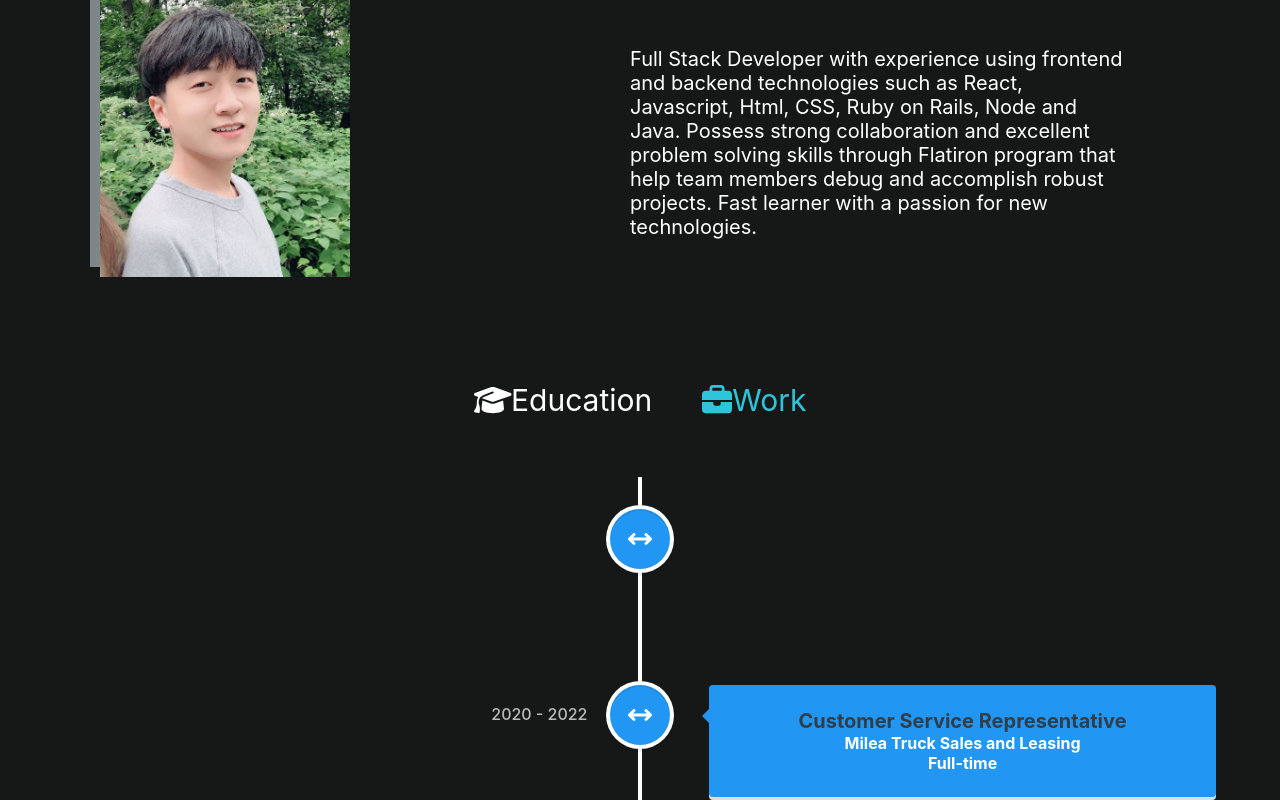
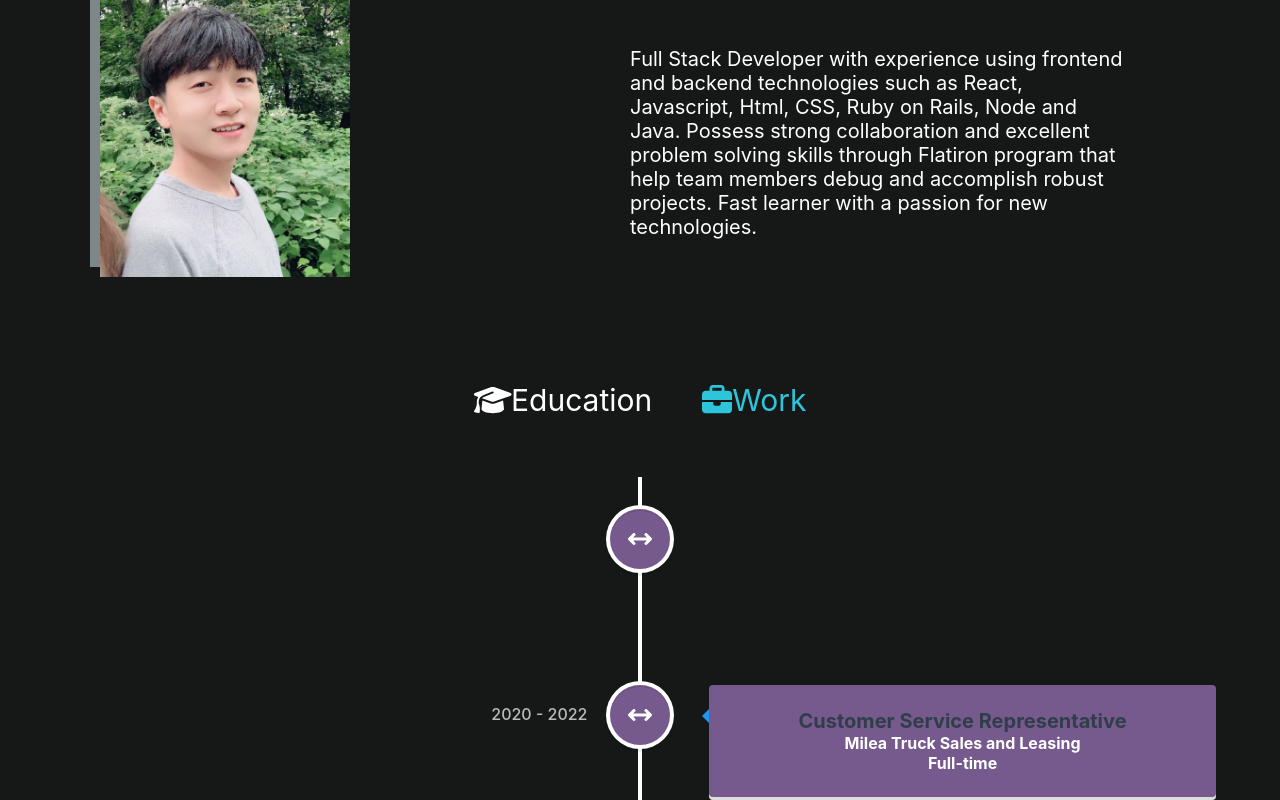
Before and after one commit to LangchaoWu/my-portfolio, a React (Create React App) app: page / in a window 1280 px wide. Both pictures are taken after a click on the element "Work". Shown: the part 1073-1873 px from the top of the page. Built offline with nearby package versions, Linux system fonts and the light colour scheme.

Commit message:
adjust some styling

```diff
--- a/src/App.js
+++ b/src/App.js
@@ -27,8 +27,8 @@ function App() {
           <div className='nav-bar'>
               <a href="#home" className='nav-text'>Home</a>
               <a href="#about" className='nav-text'>About</a>
-              <div className='nav-text'>Projects</div>
-              <div className='nav-text'>Contact</div>
+              <a href="#project" className='nav-text'>Projects</a>
+              <a href="#contact" className='nav-text'>Contact</a>
 
           </div>
 
@@ -105,10 +105,10 @@ function App() {
                 <VerticalTimeline>
                   <VerticalTimelineElement
                     className="vertical-timeline-element--work"
-                    contentStyle={{ background: 'rgb(33, 150, 243)', color: '#fff' }}
+                    contentStyle={{ background: 'rgb(118, 89, 141)', color: '#fff' }}
                     contentArrowStyle={{ borderRight: '7px solid  rgb(33, 150, 243)' }}
                     date="2015 - 2019"
-                    iconStyle={{ background: 'rgb(33, 150, 243)', color: '#fff' }}
+                    iconStyle={{ background: 'rgb(118, 89, 141)', color: '#b8ccddb8ccdd' }}
                     icon={<FontAwesomeIcon icon={faArrowsLeftRight} />}
                   >
                     <h2 className="vertical-timeline-element-title">Computer Science</h2>
@@ -121,10 +121,10 @@ function App() {
 
                   <VerticalTimelineElement
                     className="vertical-timeline-element--work"
-                    contentStyle={{ background: 'rgb(33, 150, 243)', color: '#fff' }}
+                    contentStyle={{ background: 'rgb(118, 89, 141)', color: '#fff' }}
                     contentArrowStyle={{ borderRight: '7px solid  rgb(33, 150, 243)' }}
                     date="2022-2 - 2022-6"
-                    iconStyle={{ background: 'rgb(33, 150, 243)', color: '#fff' }}
+                    iconStyle={{ background: 'rgb(118, 89, 141)', color: '#fff' }}
                     icon={<FontAwesomeIcon icon={faArrowsLeftRight} />}
                   >
                     <h2 className="vertical-timeline-element-title">Software Engineer</h2>
@@ -139,10 +139,10 @@ function App() {
           <VerticalTimeline>
             <VerticalTimelineElement
               className="vertical-timeline-element--work"
-              contentStyle={{ background: 'rgb(33, 150, 243)', color: '#fff' }}
+              contentStyle={{ background: 'rgb(118, 89, 141)', color: '#fff' }}
               contentArrowStyle={{ borderRight: '7px solid  rgb(33, 150, 243)' }}
               date="2018 - 2019"
-              iconStyle={{ background: 'rgb(33, 150, 243)', color: '#fff' }}
+              iconStyle={{ background: 'rgb(118, 89, 141)', color: '#fff' }}
               icon={<FontAwesomeIcon icon={faArrowsLeftRight} />}
             >
               <h2 className="vertical-timeline-element-title">Sales Associate</h2>
@@ -155,10 +155,10 @@ function App() {
 
             <VerticalTimelineElement
               className="vertical-timeline-element--work"
-              contentStyle={{ background: 'rgb(33, 150, 243)', color: '#fff' }}
+              contentStyle={{ background: 'rgb(118, 89, 141)', color: '#fff' }}
               contentArrowStyle={{ borderRight: '7px solid  rgb(33, 150, 243)' }}
               date="2020 - 2022"
-              iconStyle={{ background: 'rgb(33, 150, 243)', color: '#fff' }}
+              iconStyle={{ background: 'rgb(118, 89, 141)', color: '#fff' }}
               icon={<FontAwesomeIcon icon={faArrowsLeftRight} />}
             >
               <h2 className="vertical-timeline-element-title">Customer Service Representative</h2>
--- a/src/index.css
+++ b/src/index.css
@@ -42,6 +42,20 @@ code {
   position: absolute;
   left: 25%;
   top: 10px;
+}
+.nav-bar a{
+  text-decoration: none;
+}
+
+.nav-bar a:active{
+  transform: translateY(3px);
+}
+
+.nav-bar a:hover{
+  background: linear-gradient(to right, #7F61CF 0%, #CF61B2 100%);
+  -webkit-background-clip: text;
+-webkit-text-fill-color: transparent;
+
 }
 .nav-text{
   font-size: 26px;
@@ -344,3 +358,8 @@ box-shadow: 0px 0px 13px 1px #4e4e4e, 5px 5px 15px 5px rgba(0,0,0,0);
 .form-submit:active{
   transform: translateY(3px);
 }
+
+
+.div{
+  color: rgb(80, 79, 79);
+}
```
